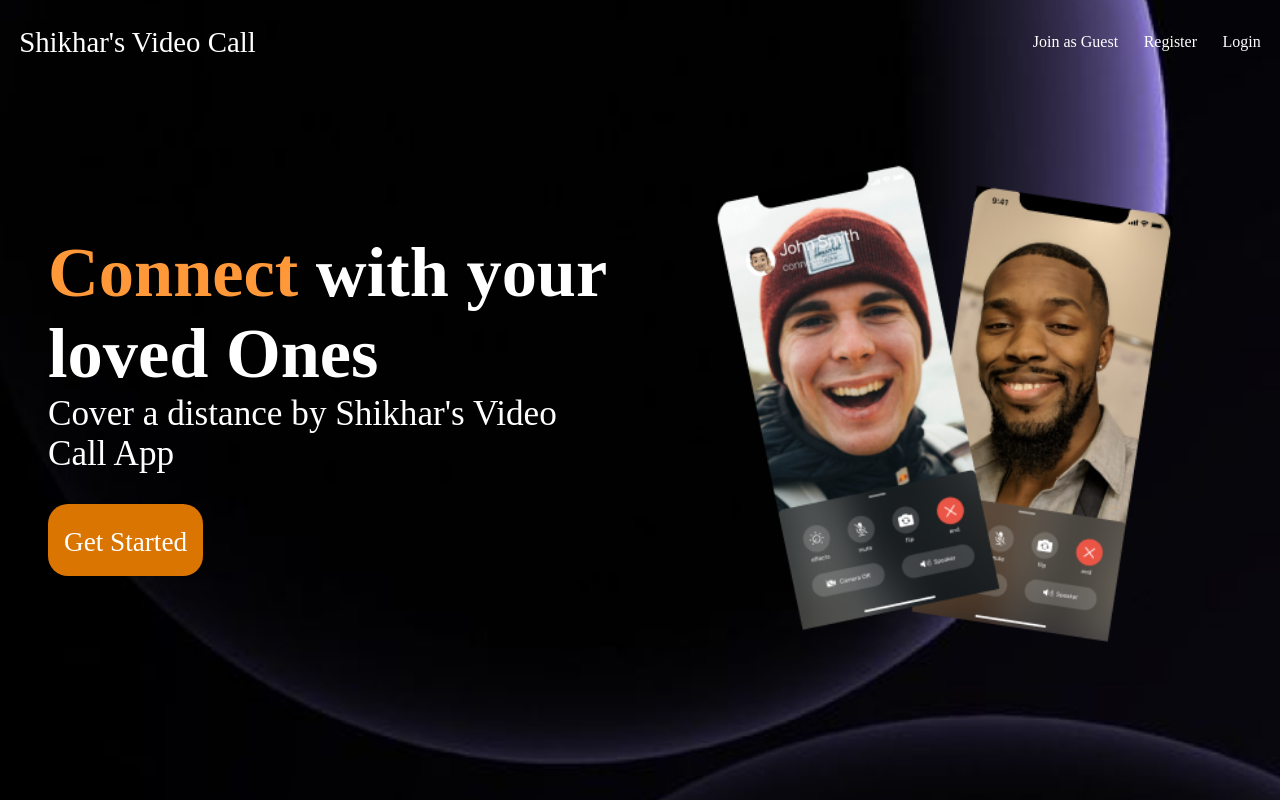
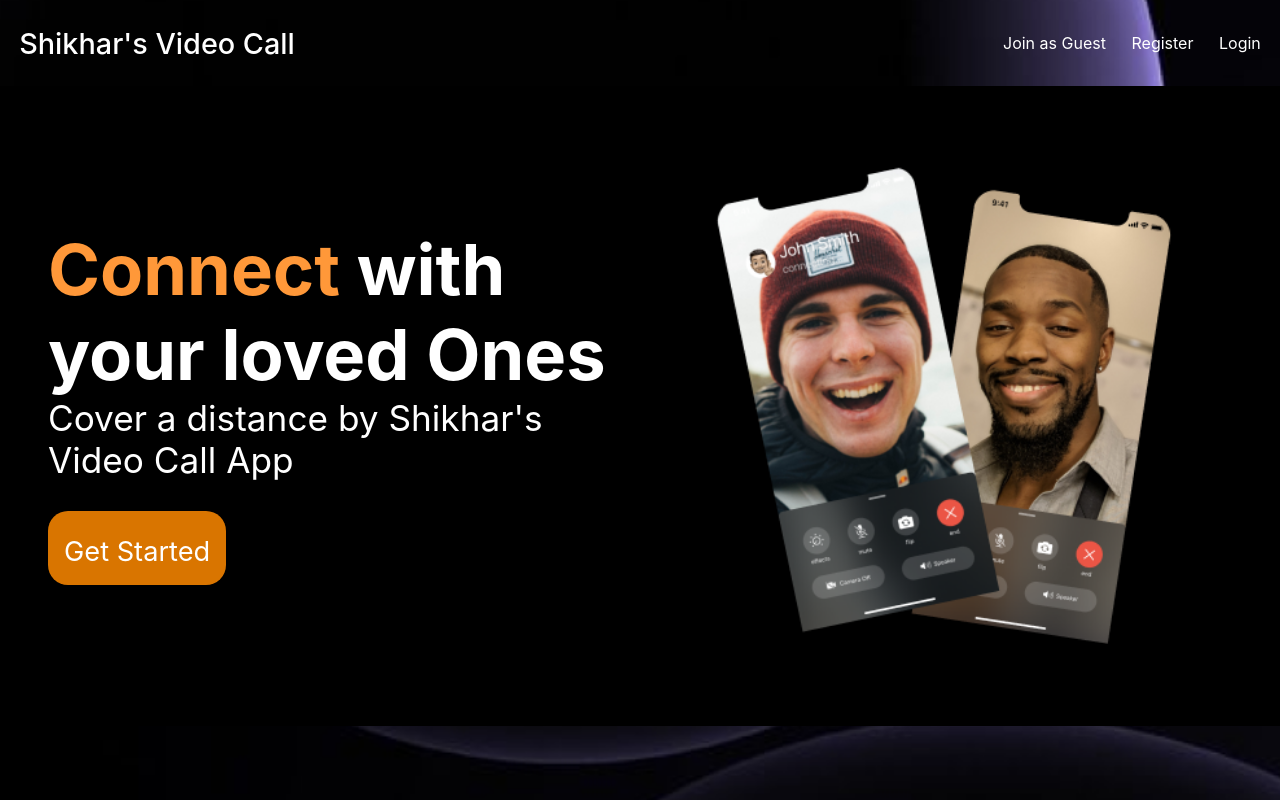
Before and after one commit to myselfshikhar/video-call-meeting, a React (Vite) app in the folder frontend/: page / in a window 1280 px wide. Built offline with nearby package versions, Linux system fonts and the light colour scheme.

Commit message:
added some styles

```diff
--- a/frontend/src/App.css
+++ b/frontend/src/App.css
@@ -1,9 +1,10 @@
+
 .landingPageContainer {
   width: 100vw;
   height: 100vh;
   background: url("/public/background.png") no-repeat center center;
   background-size: cover;
-  color: white;
+  color: rgb(255, 255, 255);
 }
 
 .landingPageContainer nav {
@@ -27,6 +28,7 @@
 }
 
 .landingMainContainer {
+  background-color: rgb(0, 0, 0);
   display: flex;
   justify-content: space-between;
   padding: 3rem;
--- a/frontend/src/index.css
+++ b/frontend/src/index.css
@@ -4,7 +4,7 @@
   box-sizing: border-box;
 }
 
-/* body {
+body {
   margin: 0;
   font-family: -apple-system, BlinkMacSystemFont, 'Segoe UI', 'Roboto', 'Oxygen',
     'Ubuntu', 'Cantarell', 'Fira Sans', 'Droid Sans', 'Helvetica Neue',
@@ -16,4 +16,4 @@
 code {
   font-family: source-code-pro, Menlo, Monaco, Consolas, 'Courier New',
     monospace;
-} */
+}
--- a/frontend/src/styles/videoComponent.module.css
+++ b/frontend/src/styles/videoComponent.module.css
@@ -1,3 +1,4 @@
+
 .meetVideoContainer {
     position: relative;
     height: 100vh;
```
